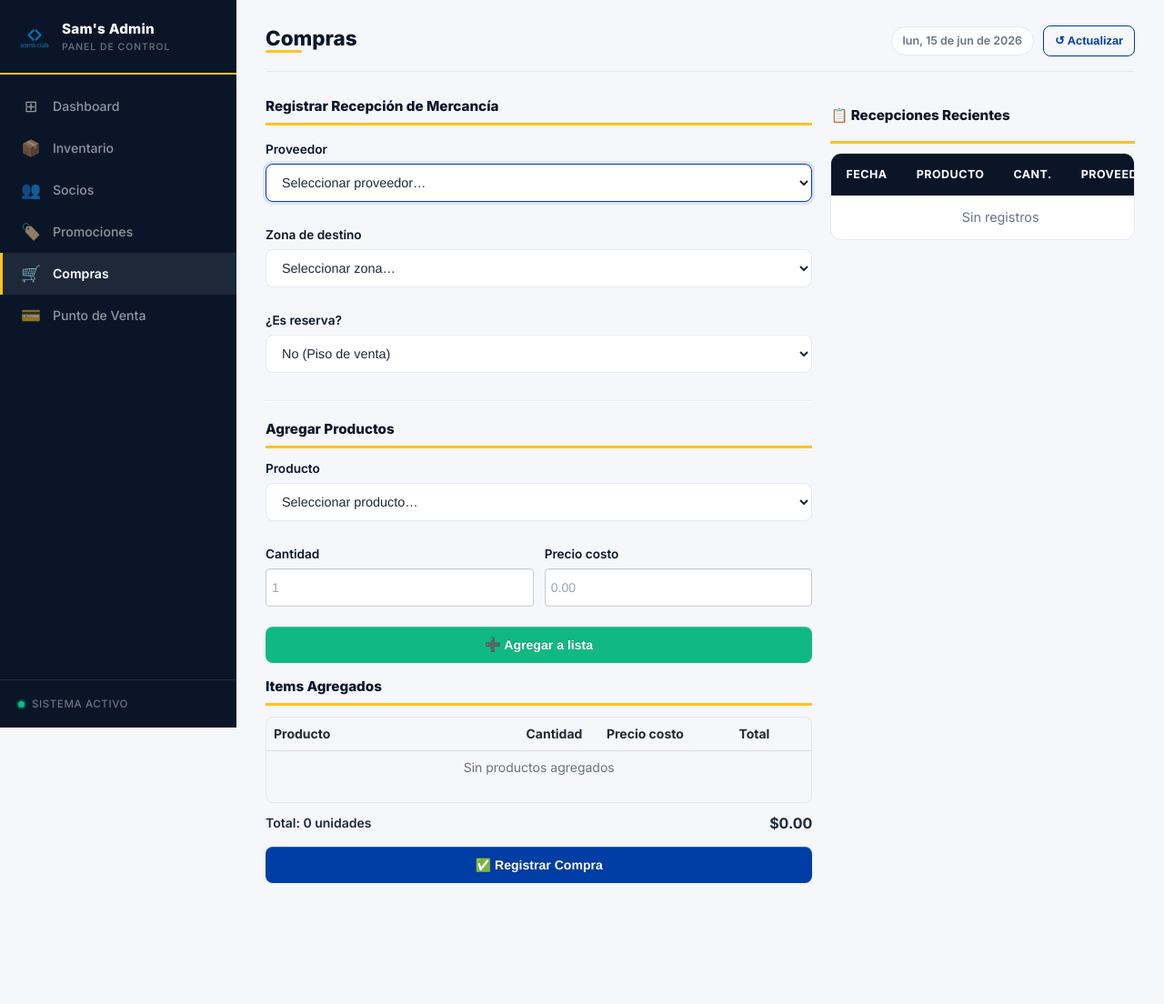
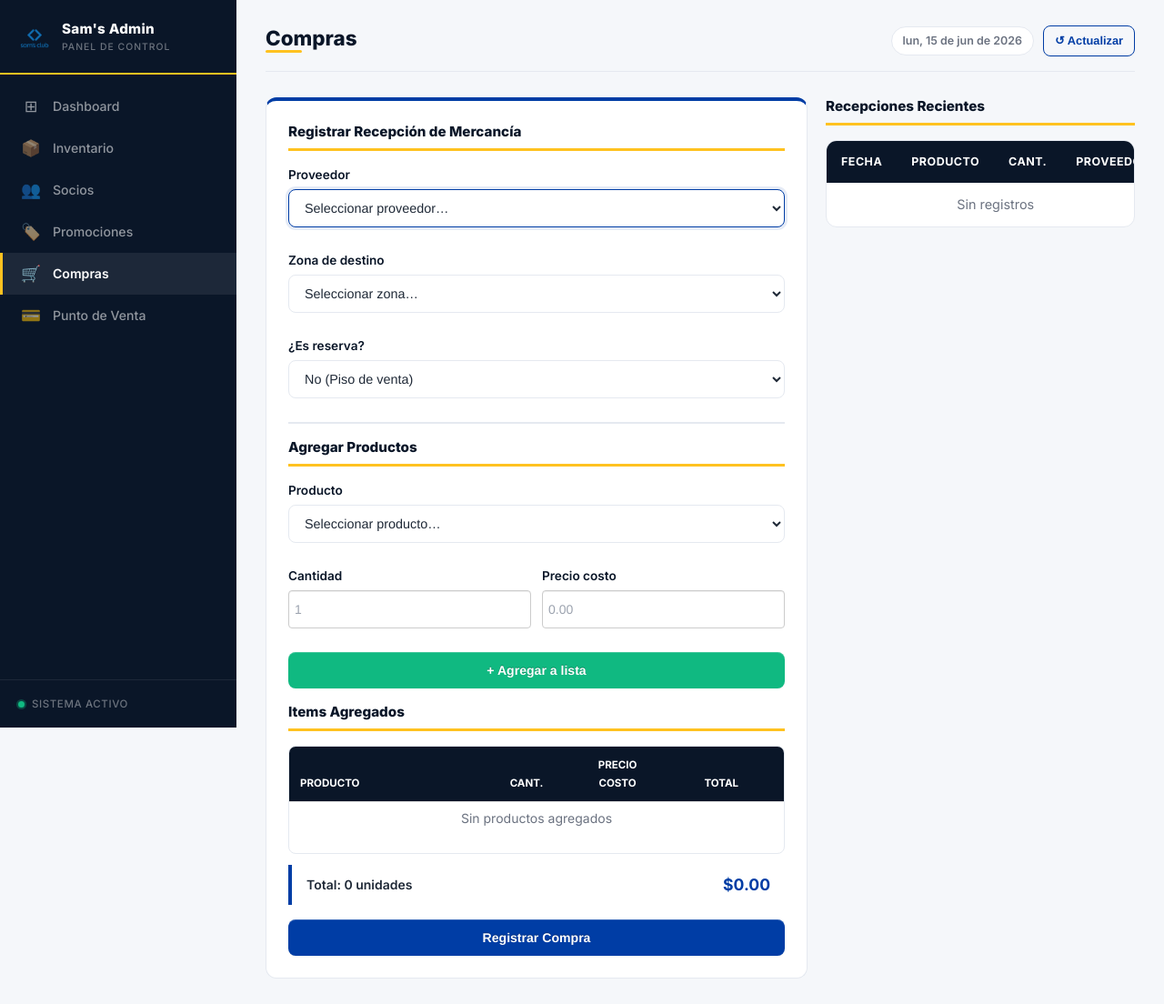
Before and after one commit to juanpablocarreram/SamsAdminPanel, a PHP site: page / in a window 1280 px wide, after a click on "🛒 Registrar Compra". Shown: the whole page at 91% size. Before the commit the page ends 971 px from the top, so only its background shows below. Run offline with PHP 8.4, Linux system fonts and the light colour scheme; data that the repository does not hold is empty.

Commit message:
feat: restyle Compras section with top-accent card and styled items table (Task 7)

```diff
--- a/index.php
+++ b/index.php
@@ -591,52 +591,36 @@ body { background: var(--sam-light); font-family: 'Inter', sans-serif; color: va
      TAB 4 · COMPRAS
 ═══════════════════════════════════════════════ -->
 <div class="sam-section" id="section-compras">
-    <div style="display: flex; gap: 20px; align-items: flex-start;">
-        <div style="flex: 1; min-width: 0;">
-            <div class="sam-form-card">
-                <div class="section-title">Registrar Recepción de Mercancía</div>
-                <div class="mb-3">
-                    <label class="form-label">Proveedor</label>
-                    <select id="compraProveedor" class="form-select"><option value="">Seleccionar proveedor…</option></select>
-                </div>
-                <div class="mb-3">
-                    <label class="form-label">Zona de destino</label>
-                    <select id="compraZona" class="form-select"><option value="">Seleccionar zona…</option></select>
-                </div>
-                <div class="mb-3">
-                    <label class="form-label">¿Es reserva?</label>
+    <div class="d-flex gap-4" style="align-items:flex-start;">
+        <div style="flex:1; min-width:0;">
+            <div class="sam-card top-accent">
+                <span class="section-title">Registrar Recepción de Mercancía</span>
+                <div class="mb-3"><label class="form-label">Proveedor</label><select id="compraProveedor" class="form-select"><option value="">Seleccionar proveedor…</option></select></div>
+                <div class="mb-3"><label class="form-label">Zona de destino</label><select id="compraZona" class="form-select"><option value="">Seleccionar zona…</option></select></div>
+                <div class="mb-3"><label class="form-label">¿Es reserva?</label>
                     <select id="compraEsReserva" class="form-select">
                         <option value="0">No (Piso de venta)</option>
                         <option value="1">Sí (Bodega / Reserva)</option>
                     </select>
                 </div>
-                <hr class="my-2">
-                <div class="section-title" style="margin-bottom: 12px; font-size: 0.95rem;">Agregar Productos</div>
-                <div class="mb-3">
-                    <label class="form-label">Producto</label>
-                    <select id="compraProductoSel" class="form-select"><option value="">Seleccionar producto…</option></select>
-                </div>
-                <div style="display: flex; gap: 12px; margin-bottom: 12px;">
-                    <div style="flex: 1;">
-                        <label class="form-label">Cantidad</label>
-                        <input type="number" id="compraCantidad" class="form-control" placeholder="1" min="1">
-                    </div>
-                    <div style="flex: 1;">
-                        <label class="form-label">Precio costo</label>
-                        <input type="number" id="compraPrecio" class="form-control" placeholder="0.00" step="0.01" min="0">
-                    </div>
-                </div>
-                <button class="btn btn-success w-100 mb-3" onclick="agregarItemCompra()">➕ Agregar a lista</button>
-                <div class="section-title" style="margin-bottom: 12px;">Items Agregados</div>
-                <div style="margin-bottom: 12px; border-radius: 8px; border: 1px solid var(--sam-border); overflow: hidden;">
-                    <table class="table table-sm mb-0 compra-items-table">
+                <hr style="border-color:var(--sam-border);margin:16px 0;">
+                <span class="section-title">Agregar Productos</span>
+                <div class="mb-3"><label class="form-label">Producto</label><select id="compraProductoSel" class="form-select"><option value="">Seleccionar producto…</option></select></div>
+                <div class="d-flex gap-3 mb-3">
+                    <div style="flex:1;"><label class="form-label">Cantidad</label><input type="number" id="compraCantidad" class="form-control" placeholder="1" min="1"></div>
+                    <div style="flex:1;"><label class="form-label">Precio costo</label><input type="number" id="compraPrecio" class="form-control" placeholder="0.00" step="0.01" min="0"></div>
+                </div>
+                <button class="btn btn-success w-100 mb-3" onclick="agregarItemCompra()">+ Agregar a lista</button>
+                <span class="section-title">Items Agregados</span>
+                <div class="compra-items-sub">
+                    <table class="table table-sm mb-0">
                         <thead>
-                            <tr>
-                                <th>Producto</th>
-                                <th style="width: 90px;" class="text-center">Cantidad</th>
-                                <th style="width: 110px;" class="text-center">Precio costo</th>
-                                <th style="width: 90px;" class="text-end">Total</th>
-                                <th style="width: 38px;"></th>
+                            <tr style="background:var(--sam-dark);">
+                                <th style="color:#fff;font-size:.72rem;padding:10px 12px;text-transform:uppercase;border:none;">Producto</th>
+                                <th style="color:#fff;font-size:.72rem;padding:10px 12px;text-transform:uppercase;border:none;width:90px;" class="text-center">Cant.</th>
+                                <th style="color:#fff;font-size:.72rem;padding:10px 12px;text-transform:uppercase;border:none;width:110px;" class="text-center">Precio costo</th>
+                                <th style="color:#fff;font-size:.72rem;padding:10px 12px;text-transform:uppercase;border:none;width:90px;" class="text-end">Total</th>
+                                <th style="color:#fff;border:none;width:38px;"></th>
                             </tr>
                         </thead>
                         <tbody id="compraItemsBody">
@@ -644,25 +628,19 @@ body { background: var(--sam-light); font-family: 'Inter', sans-serif; color: va
                         </tbody>
                     </table>
                 </div>
-                <div class="mb-3 p-3 bg-light border rounded">
-                    <div class="d-flex justify-content-between align-items-center">
-                        <span class="fw-semibold text-dark" id="compraTotalUnidades">Total: 0 unidades</span>
-                        <span class="fw-bold text-primary" id="compraTotalCosto" style="font-size:1rem;">$0.00</span>
-                    </div>
-                </div>
-                <button class="btn btn-primary w-100 fw-bold" onclick="procesarCompra()">✅ Registrar Compra</button>
-            </div>
-        </div>
-        <div style="flex: 0 0 35%; min-width: 0;">
-            <h3 class="section-title mb-2" style="margin-top: 0;">📋 Recepciones Recientes</h3>
+                <div class="compra-total-row">
+                    <span style="font-weight:600;" id="compraTotalUnidades">Total: 0 unidades</span>
+                    <span style="font-size:1.1rem;font-weight:700;color:var(--sam-blue);" id="compraTotalCosto">$0.00</span>
+                </div>
+                <button class="btn btn-primary w-100" onclick="procesarCompra()">Registrar Compra</button>
+            </div>
+        </div>
+        <div style="flex:0 0 340px; min-width:0;">
+            <span class="section-title">Recepciones Recientes</span>
             <div class="sam-table table-responsive">
                 <table class="table table-sm table-hover mb-0">
-                    <thead>
-                        <tr><th>Fecha</th><th>Producto</th><th class="text-end">Cant.</th><th>Proveedor</th></tr>
-                    </thead>
-                    <tbody id="histCompraBody">
-                        <tr><td colspan="4" class="text-center text-muted py-3">Cargando…</td></tr>
-                    </tbody>
+                    <thead><tr><th>Fecha</th><th>Producto</th><th class="text-end">Cant.</th><th>Proveedor</th></tr></thead>
+                    <tbody id="histCompraBody"><tr><td colspan="4" class="text-center text-muted py-3">Cargando…</td></tr></tbody>
                 </table>
             </div>
         </div>
@@ -1173,12 +1151,12 @@ function renderCompraItems() {
     }
     body.innerHTML = compraItems.map((it, i) => {
         const sub = (it.cantidad || 0) * (it.precio_costo || 0);
-        return `<tr class="compra-item-row">
-            <td><strong style="font-size:.85rem">[${it.sku}]</strong><span style="font-size:.85rem"> ${it.nombre}</span></td>
-            <td class="text-center"><input type="number" value="${it.cantidad}" min="1" step="1" style="width:75px;" onchange="updateCompraItem(${i},'cantidad',this.value)" oninput="updateCompraItem(${i},'cantidad',this.value)"></td>
-            <td class="text-center"><input type="number" value="${it.precio_costo || ''}" min="0" step="0.01" placeholder="0.00" style="width:90px;" onchange="updateCompraItem(${i},'precio_costo',this.value)" oninput="updateCompraItem(${i},'precio_costo',this.value)"></td>
-            <td class="text-end subtotal-cell" id="sub-compra-${i}">${sub > 0 ? fmt(sub) : '—'}</td>
-            <td class="text-center"><button class="btn btn-sm btn-outline-danger" style="padding:3px 8px;" onclick="removeCompraItem(${i})">✕</button></td>
+        return `<tr>
+            <td><strong style="font-size:.85rem;">${esc(it.sku ? '['+it.sku+'] ' : '')}${esc(it.nombre)}</strong></td>
+            <td class="text-center"><input type="number" class="compra-item-input" value="${Number(it.cantidad)}" min="1" step="1" style="width:70px;" onchange="updateCompraItem(${i},'cantidad',this.value)" oninput="updateCompraItem(${i},'cantidad',this.value)"></td>
+            <td class="text-center"><input type="number" class="compra-item-input" value="${it.precio_costo || ''}" min="0" step="0.01" placeholder="0.00" style="width:85px;" onchange="updateCompraItem(${i},'precio_costo',this.value)" oninput="updateCompraItem(${i},'precio_costo',this.value)"></td>
+            <td class="text-end" style="font-weight:700;color:var(--sam-blue);" id="sub-compra-${i}">${sub > 0 ? fmt(sub) : '—'}</td>
+            <td class="text-center"><button class="btn btn-sm" style="color:var(--sam-red);padding:3px 8px;" onclick="removeCompraItem(${i})">✕</button></td>
         </tr>`;
     }).join('');
     actualizarTotalesCompra();
@@ -1219,8 +1197,8 @@ async function loadHistCompra() {
     body.innerHTML = res.data.length ? '' : '<tr><td colspan="4" class="text-center text-muted py-3">Sin registros</td></tr>';
     res.data.forEach(r => {
         body.innerHTML += `<tr>
-            <td class="small">${r.fecha}</td><td><strong>${r.producto}</strong></td>
-            <td class="text-end">${r.cantidad}</td><td class="small">${r.proveedor||'—'}</td>
+            <td class="small">${esc(r.fecha)}</td><td><strong>${esc(r.producto)}</strong></td>
+            <td class="text-end">${Number(r.cantidad)}</td><td class="small">${esc(r.proveedor||'—')}</td>
         </tr>`;
     });
 }
```
